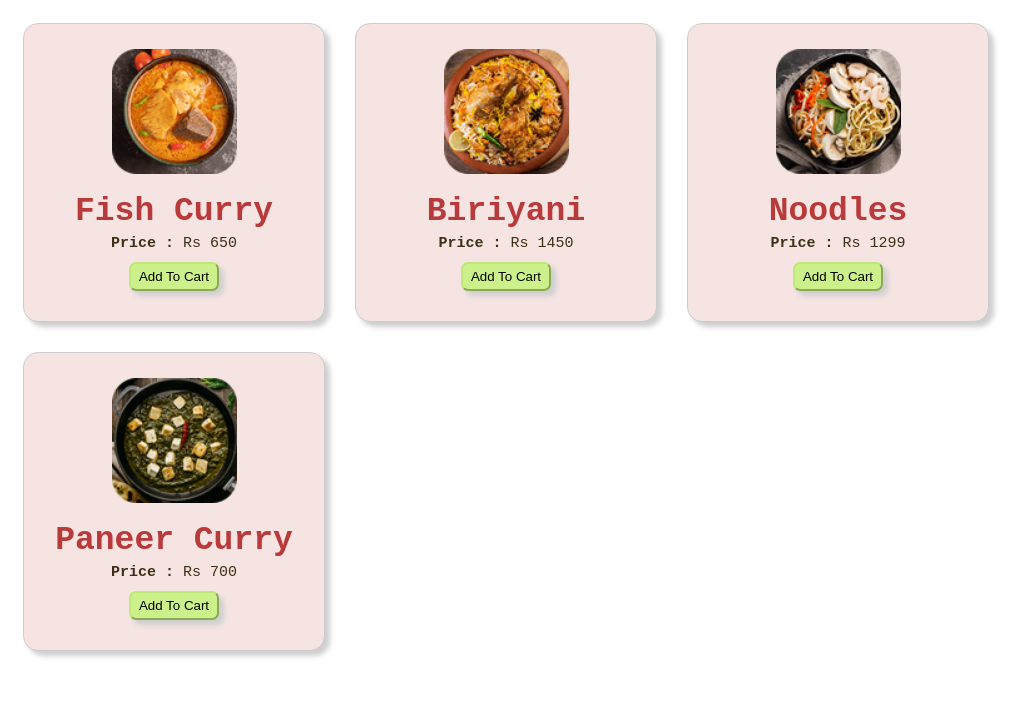
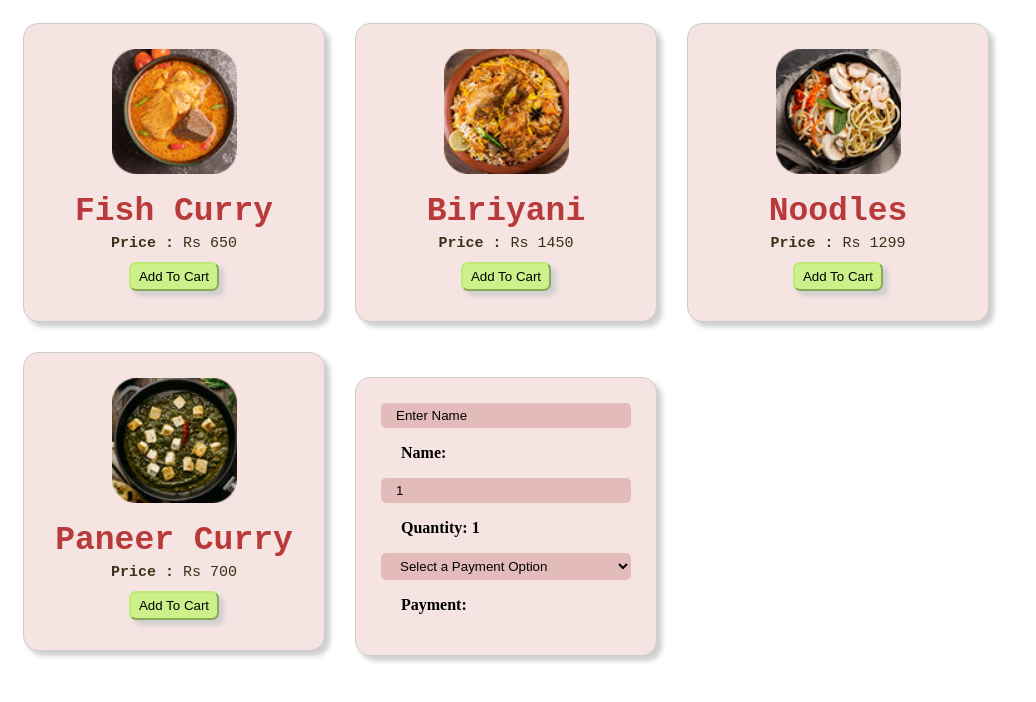
Before and after one commit to ShifnyAhmed/react-app, a React (Vite) app: page / in a window 1280 px wide. Shown: the top 702 px of the page, without its empty margins (0-1036 px from the left). Built offline with nearby package versions, Linux system fonts and the light colour scheme.

Commit message:
Learning ReactJs: Using UseState on OnChange method to display the typed and selected result live

```diff
--- a/src/App.tsx
+++ b/src/App.tsx
@@ -3,6 +3,7 @@ import FishCurry from "./assets/menu-1.png";
 import Noodles from "./assets/menu-2.png";
 import Biriyani from "./assets/menu-3.png";
 import PaneerCurry from "./assets/menu-4.png";
+import Billing from "./components/Billing";
 
 function App() {
   const foods = [
@@ -16,7 +17,12 @@ function App() {
     <Card image={food.image} name={food.name} price={food.price} />
   ));
 
-  return <>{listItems}</>;
+  return (
+    <>
+      {listItems}
+      <Billing />
+    </>
+  );
 }
 
 export default App;
--- /dev/null
+++ b/src/components/Billing.tsx
@@ -0,0 +1,53 @@
+import React, { useState } from "react";
+
+function Billing() {
+  const [name, setName] = useState("Enter Name");
+  const [quantity, setQuantity] = useState(1);
+  const [paymentMethod, setPaymentMethod] = useState("");
+
+  function handleNameChange(event: React.ChangeEvent<HTMLInputElement>) {
+    setName(event.target.value);
+  }
+
+  function handleQuantityChange(event: React.ChangeEvent<HTMLInputElement>) {
+    setQuantity(parseInt(event.target.value));
+  }
+
+  function handlePaymentMethodChange(
+    event: React.ChangeEvent<HTMLSelectElement>
+  ) {
+    setPaymentMethod(event.target.value);
+  }
+
+  return (
+    <div className="card-billing">
+      <input className="billing-name" value={name} onChange={handleNameChange} />
+      <p className="billing-details">
+        Name: {name === "Enter Name" ? "" : name}
+      </p>
+
+      <input className="billing-quantity" value={quantity} onChange={handleQuantityChange} type="number" />
+      <p className="billing-details">
+        Quantity:{" "}
+        {quantity < 1
+          ? "Please add atleast 1 item to complete checkout"
+          : quantity}
+      </p>
+
+      <select className="billing-payment" value={paymentMethod} onChange={handlePaymentMethodChange}>
+        <option value="select">Select a Payment Option</option>
+        <option value="Visa">Visa</option>
+        <option value="MasterCard">MasterCard</option>
+        <option value="Cash On Delivery">Cash On Delivery</option>
+      </select>
+      <p className="billing-details">
+        Payment:{" "}
+        {paymentMethod === "select"
+          ? "Please select a payment method to continue"
+          : paymentMethod}
+      </p>
+    </div>
+  );
+}
+
+export default Billing;
--- a/src/index.css
+++ b/src/index.css
@@ -44,4 +44,38 @@
     padding-left: 3%;
     padding-right: 3%;
     box-shadow:  5px 5px 5px hsl(0, 0%, 81%);
+    cursor: pointer;
 }
+
+.card-billing{
+    border: 1px solid hsl(0, 0%, 80%);
+    border-radius: 15px;
+    box-shadow:  5px 5px 5px hsl(0, 0%, 81%);
+    width: 250px;
+    height:auto;
+    padding: 25px;
+    margin: 15px;
+    text-align: left;
+    background-color: rgb(245, 228, 226);
+    display:inline-block;
+}
+
+.card-billing .billing-details{
+    font-weight: bold;
+    margin-left: 8%;
+}
+
+.card-billing .billing-name, .card-billing .billing-quantity, .card-billing .billing-payment {
+    background-color: rgba(224, 177, 177, 0.788);
+    border-radius: 5px;
+    width:230px;
+    border: none;
+    padding: 5px;
+    padding-left: 15px;
+    cursor:text;
+}
+
+.card-billing .billing-payment{
+    cursor: pointer;
+    width: 250px;
+}
```
